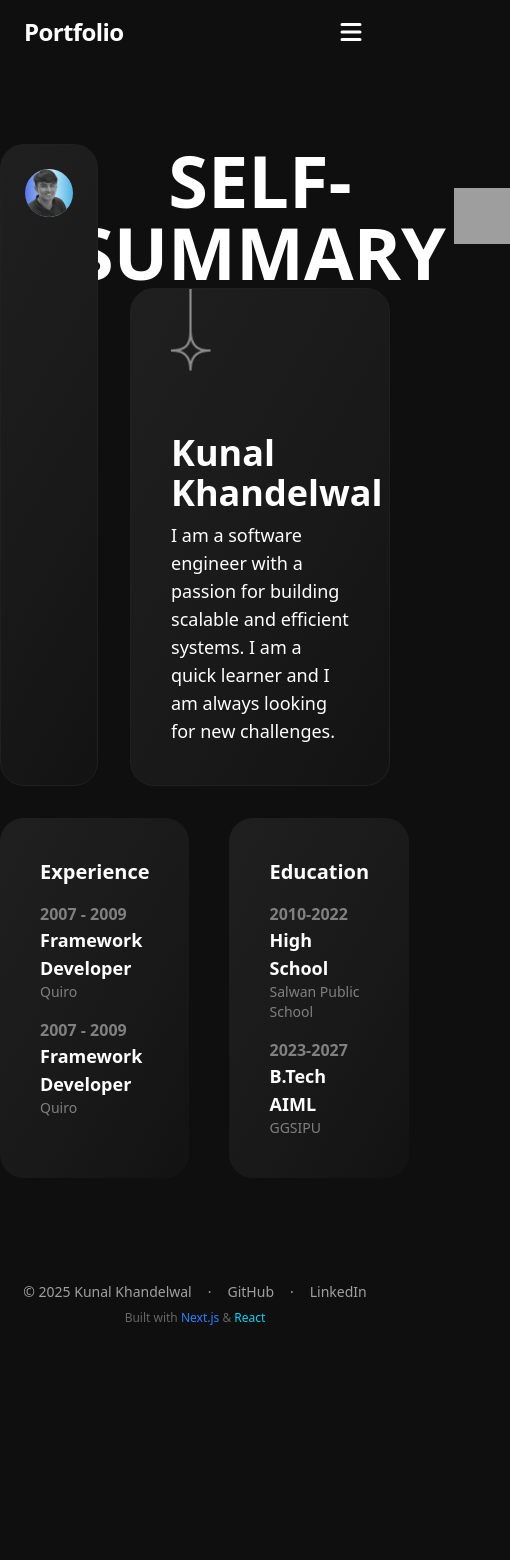
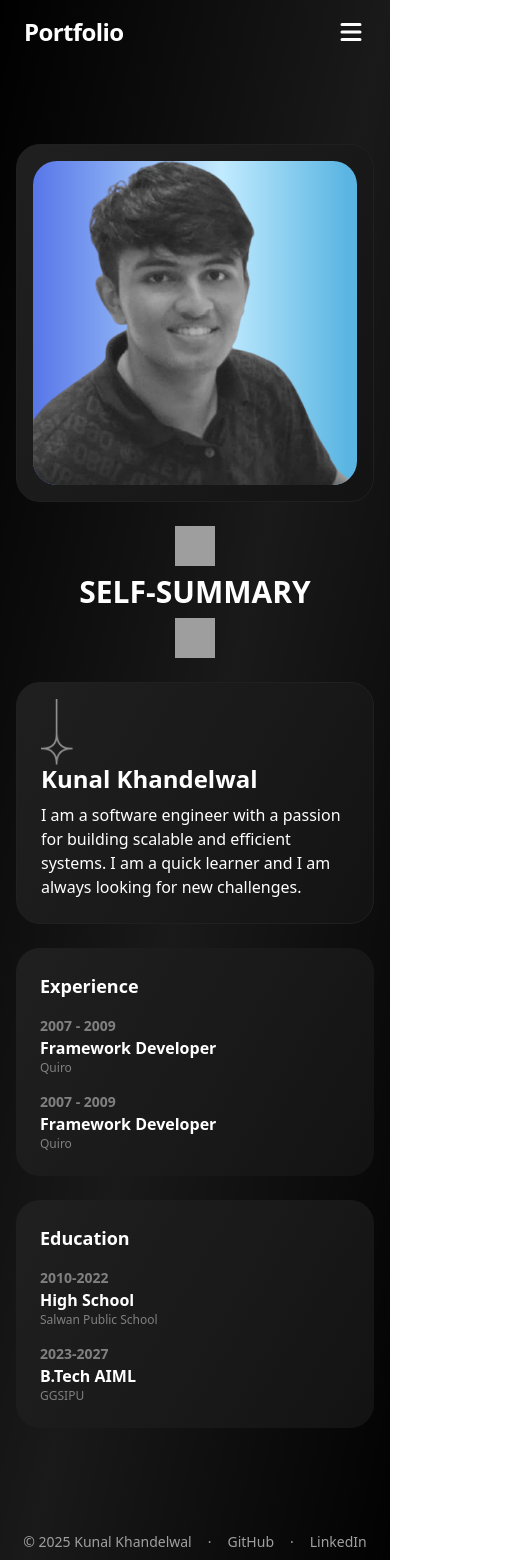
Before and after one commit to Kunal89204/portfolio, a Next.js app: page /about in a window 390 px wide. Shown: the top 1560 px of the page, 510 px wide, since content can reach past the window. Before the commit the page ends 1430 px from the top, so only its background shows below. Built offline with nearby package versions, Linux system fonts and the light colour scheme; grey boxes are pictures that could not be loaded.

Commit message:
some updates

```diff
--- a/next.config.ts
+++ b/next.config.ts
@@ -2,7 +2,16 @@ import type { NextConfig } from "next";
 
 const nextConfig: NextConfig = {
   images:{
-    domains:["wpriverthemes.com"]
+    remotePatterns: [
+      {
+        protocol: 'https',
+        hostname: 'wpriverthemes.com',
+      },
+      {
+        protocol: 'https',
+        hostname: 'images.unsplash.com',
+      }
+    ],
   }
 };
 
--- a/src/app/about/page.tsx
+++ b/src/app/about/page.tsx
@@ -5,6 +5,7 @@ import React from "react";
 import profileimg from "../../../public/profileimg.png";
 import arrow from "../../../public/arrow.png";
 const About = () => {
+
   const experience = [
     {
       date: "2007 - 2009",
@@ -30,16 +31,18 @@ const About = () => {
       institute: "GGSIPU",
     },
   ];
+
+
   return (
-    <div className=" max-w-[1150px] mx-auto mt-20">
+    <div className="max-w-[1150px] mx-auto mt-20 px-4 sm:px-6 lg:px-8">
       <div>
-        <div className="flex gap-8">
+        <div className="flex flex-col lg:flex-row gap-6 lg:gap-8">
 
           <motion.div
             initial={{ scale: 0.5, opacity: 0 }}
             animate={{ scale: 1, opacity: 1 }}
             transition={{ duration: 1, delay: 0.2, ease: "easeOut" }}
-            className="w-1/3 p-6 border gray-gradient-2 rounded-3xl z-10"
+            className="w-full lg:w-1/3 p-4 sm:p-6 border gray-gradient-2 rounded-3xl z-10"
           >
             <Image
               src={profileimg}
@@ -52,12 +55,12 @@ const About = () => {
 
 
 
-          <div className="w-2/3 flex flex-col justify-between">
+          <div className="w-full lg:w-2/3 flex flex-col justify-between gap-6 lg:gap-0">
             <motion.div
              initial={{ scale: 0.5, opacity: 0 }}
              animate={{ scale: 1, opacity: 1 }}
              transition={{ duration: 1, delay: 0.2, ease: "easeOut" }}
-             className="flex items-center justify-center gap-2">
+             className="flex flex-col sm:flex-row items-center justify-center gap-2 sm:gap-4">
               <Image
                 src={
                   "https://wpriverthemes.com/landing/gridx-html/assets/images/star-2.png"
@@ -65,9 +68,9 @@ const About = () => {
                 alt="star"
                 width={1000}
                 height={1000}
-                className="w-14 h-14"
+                className="w-10 h-10 sm:w-12 sm:h-12 lg:w-14 lg:h-14"
               />
-              <p className="text-7xl text-center font-bold">SELF-SUMMARY</p>
+              <p className="text-3xl sm:text-5xl lg:text-7xl text-center font-bold">SELF-SUMMARY</p>
               <Image
                 src={
                   "https://wpriverthemes.com/landing/gridx-html/assets/images/star-2.png"
@@ -75,7 +78,7 @@ const About = () => {
                 alt="star"
                 width={1000}
                 height={1000}
-                className="w-14 h-14"
+                className="w-10 h-10 sm:w-12 sm:h-12 lg:w-14 lg:h-14"
               />
             </motion.div>
 
@@ -84,16 +87,16 @@ const About = () => {
              initial={{ scale: 0.5, opacity: 0 }}
              animate={{ scale: 1, opacity: 1 }}
              transition={{ duration: 1, delay: 0.2, ease: "easeOut" }}
-             className="gray-gradient-2 border p-10 rounded-3xl pt-36 relative">
+             className="gray-gradient-2 border p-6 sm:p-8 lg:p-10 rounded-3xl pt-20 sm:pt-28 lg:pt-36 relative">
               <Image
                 src={arrow}
                 alt="arrow"
                 width={1000}
                 height={1000}
-                className="absolute top-0 left-10 w-10 "
+                className="absolute top-4 sm:top-6 lg:top-0 left-6 sm:left-8 lg:left-10 w-8 sm:w-9 lg:w-10"
               />
-              <h1 className="text-4xl font-bold">Kunal Khandelwal</h1>
-              <p className="text-lg pt-2 leading-7">
+              <h1 className="text-2xl sm:text-3xl lg:text-4xl font-bold">Kunal Khandelwal</h1>
+              <p className="text-base sm:text-lg pt-2 leading-6 sm:leading-7">
                 I am a software engineer with a passion for building scalable
                 and efficient systems. I am a quick learner and I am always
                 looking for new challenges.
@@ -102,20 +105,20 @@ const About = () => {
           </div>
         </div>
 
-        <div className="flex gap-10 my-8">
+        <div className="flex flex-col lg:flex-row gap-6 lg:gap-10 my-6 lg:my-8">
           <motion.div
             initial={{ scale: 0.5, opacity: 0 }}
             animate={{ scale: 1, opacity: 1 }}
             transition={{ duration: 1, delay: 0.2, ease: "easeOut" }}
-            className="w-1/2 gray-gradient-2 rounded-3xl p-10"
+            className="w-full lg:w-1/2 gray-gradient-2 rounded-3xl p-6 sm:p-8 lg:p-10"
           >
-            <p className="text-xl font-bold">Experience</p>
+            <p className="text-lg sm:text-xl font-bold">Experience</p>
 
             {experience.map((item, index) => (
               <div className="mt-4" key={index}>
-                <p className="text-[gray] font-semibold">{item.date}</p>
-                <p className="text-lg font-semibold">{item.title}</p>
-                <p className="text-[gray] text-sm">{item.company}</p>
+                <p className="text-[gray] font-semibold text-sm sm:text-base">{item.date}</p>
+                <p className="text-base sm:text-lg font-semibold">{item.title}</p>
+                <p className="text-[gray] text-xs sm:text-sm">{item.company}</p>
               </div>
             ))}
           </motion.div>
@@ -123,13 +126,13 @@ const About = () => {
             initial={{ scale: 0.5, opacity: 0 }}
             animate={{ scale: 1, opacity: 1 }}
             transition={{ duration: 1, delay: 0.2, ease: "easeOut" }}
-           className="w-1/2 gray-gradient-2 rounded-3xl p-10">
-            <p className="text-xl font-bold">Education</p>
+           className="w-full lg:w-1/2 gray-gradient-2 rounded-3xl p-6 sm:p-8 lg:p-10">
+            <p className="text-lg sm:text-xl font-bold">Education</p>
             {education.map((item, index) => (
               <div className="mt-4" key={index}>
-                <p className="text-[gray] font-semibold">{item.date}</p>
-                <p className="text-lg font-semibold">{item.title}</p>
-                <p className="text-[gray] text-sm">{item.institute}</p>
+                <p className="text-[gray] font-semibold text-sm sm:text-base">{item.date}</p>
+                <p className="text-base sm:text-lg font-semibold">{item.title}</p>
+                <p className="text-[gray] text-xs sm:text-sm">{item.institute}</p>
               </div>
             ))}
           </motion.div>
--- a/src/app/contact/page.tsx
+++ b/src/app/contact/page.tsx
@@ -2,7 +2,7 @@ import React from 'react'
 
 const Contact = () => {
   return (
-    <div>
+    <div className='min-h-screen'>
       contact
     </div>
   )
--- a/src/app/globals.css
+++ b/src/app/globals.css
@@ -7,7 +7,7 @@
 
 body,
 html {
-  background-color: var(--foreground);
+  /* background-color: var(--foreground); */
   color: var(--background);
   transition-property: opacity, background-color, transform, filter;
   transition-duration: 0.5s;
--- a/src/app/layout.tsx
+++ b/src/app/layout.tsx
@@ -60,7 +60,7 @@ export default function RootLayout({
   return (
     <html lang="en">
       <body
-        className={`${geistSans.variable} ${geistMono.variable} antialiased`}
+        className={`${geistSans.variable} ${geistMono.variable} antialiased bg-gradient-to-br from-black via-black/90 to-black bg-no-repeat`}
       >
 
           <Navbar />
--- a/src/app/works/page.tsx
+++ b/src/app/works/page.tsx
@@ -2,7 +2,7 @@ import React from 'react'
 
 const Works = () => {
   return (
-    <div>
+    <div className='min-h-screen'>
       work
     </div>
   )
```
